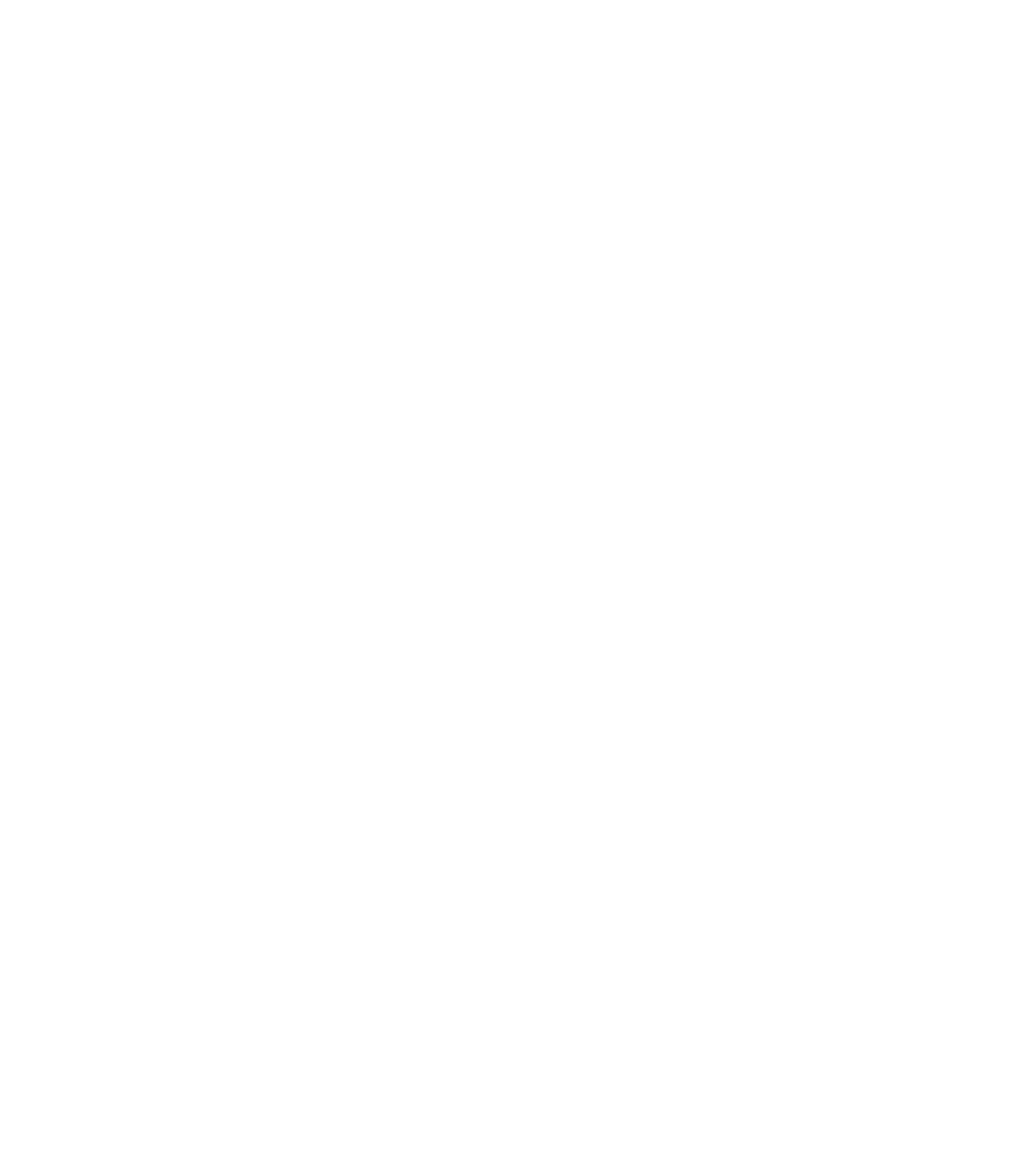
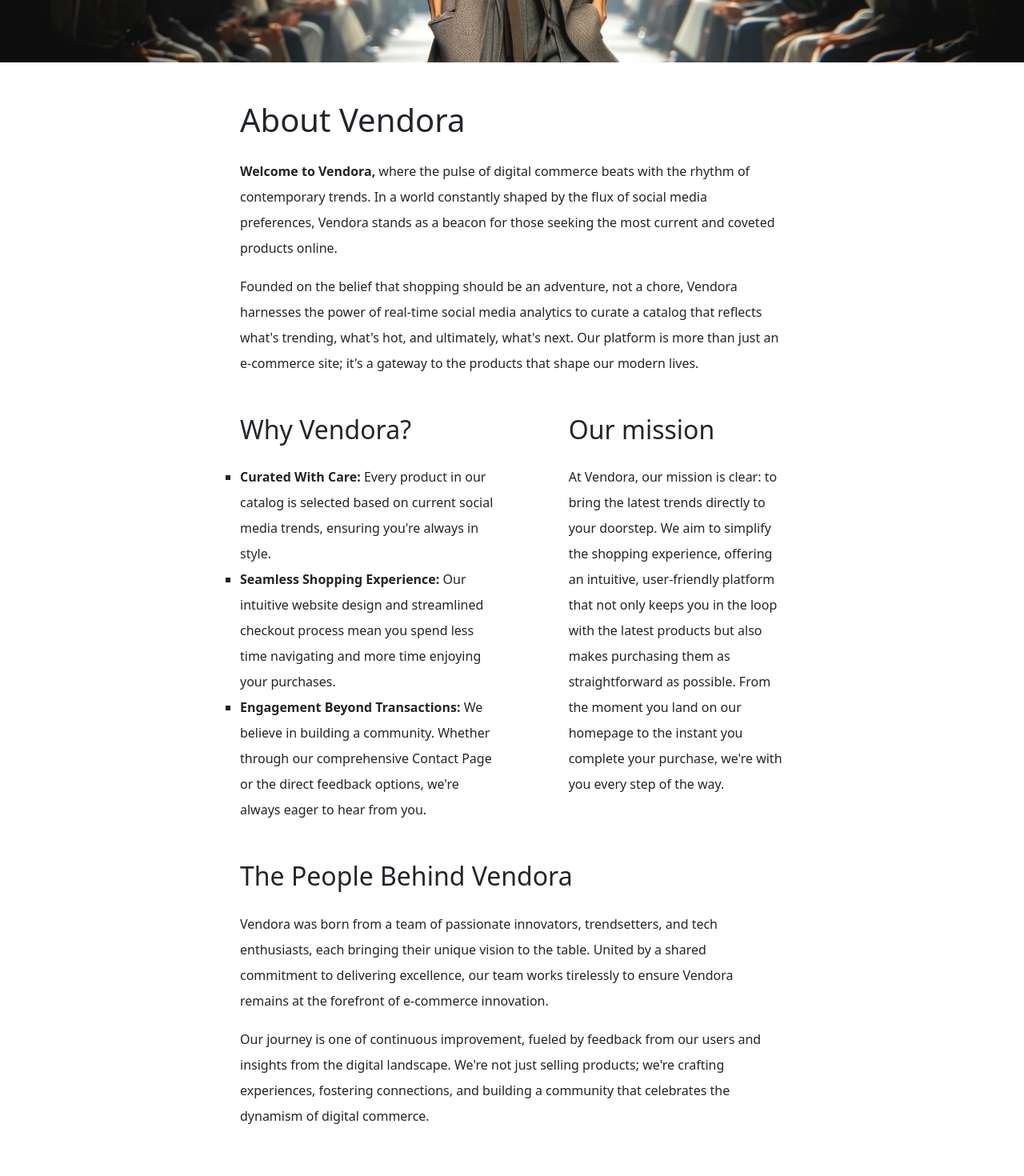
Before and after one commit to Queenen/Vendora, a React (Create React App) app: page /about in a window 1280 px wide. Shown: the part 600-2070 px from the top of the page at 80% size. Before the commit the page ends 800 px from the top, so only its background shows below. Built offline with nearby package versions, Linux system fonts and the light colour scheme; no server answers.

Commit message:
Update index.jsx

```diff
--- a/src/pages/about/index.jsx
+++ b/src/pages/about/index.jsx
@@ -1,5 +1,93 @@
-//import styles from "./About.module.css";
+import styles from "./About.module.css";
 
-function AboutPage() {}
+function AboutPage() {
+  return (
+    <>
+      <main id={styles.aboutPage} className="container-fluid p-0 m-0">
+        <div id={styles.aboutImg}>
+          <img
+            src="/images/model-catwalk.webp"
+            alt="model on a catwalk"
+            className="img-fluid"
+          />
+        </div>
+        <section
+          className="row p-5 d-flex flex-column gap-4 gap-lg-2 g-lg-4 mx-auto flex-lg-row flex-lg-wrap justify-content-lg-between"
+          id={styles.aboutInfo}
+        >
+          <div className="col-lg-12">
+            <h1>About Vendora</h1>
+            <p>
+              <span className="fw-bold">Welcome to Vendora,</span> where the
+              pulse of digital commerce beats with the rhythm of contemporary
+              trends. In a world constantly shaped by the flux of social media
+              preferences, Vendora stands as a beacon for those seeking the most
+              current and coveted products online.
+            </p>
+            <p>
+              Founded on the belief that shopping should be an adventure, not a
+              chore, Vendora harnesses the power of real-time social media
+              analytics to curate a catalog that reflects what's trending,
+              what's hot, and ultimately, what's next. Our platform is more than
+              just an e-commerce site; it's a gateway to the products that shape
+              our modern lives.
+            </p>
+          </div>
+          <div className="col-lg-6">
+            <h2>Why Vendora?</h2>
+            <ul className="ps-0">
+              <li>
+                <span className="fw-bold">Curated With Care:</span> Every
+                product in our catalog is selected based on current social media
+                trends, ensuring you're always in style.
+              </li>
+              <li>
+                <span className="fw-bold">Seamless Shopping Experience:</span>{" "}
+                Our intuitive website design and streamlined checkout process
+                mean you spend less time navigating and more time enjoying your
+                purchases.
+              </li>
+              <li>
+                <span className="fw-bold">Engagement Beyond Transactions:</span>{" "}
+                We believe in building a community. Whether through our
+                comprehensive Contact Page or the direct feedback options, we're
+                always eager to hear from you.
+              </li>
+            </ul>
+          </div>
+          <div className="col-lg-5">
+            <h2>Our mission</h2>
+            <p>
+              At Vendora, our mission is clear: to bring the latest trends
+              directly to your doorstep. We aim to simplify the shopping
+              experience, offering an intuitive, user-friendly platform that not
+              only keeps you in the loop with the latest products but also makes
+              purchasing them as straightforward as possible. From the moment
+              you land on our homepage to the instant you complete your
+              purchase, we're with you every step of the way.
+            </p>
+          </div>
+          <div className="col-lg-12">
+            <h2>The People Behind Vendora</h2>
+            <p>
+              Vendora was born from a team of passionate innovators,
+              trendsetters, and tech enthusiasts, each bringing their unique
+              vision to the table. United by a shared commitment to delivering
+              excellence, our team works tirelessly to ensure Vendora remains at
+              the forefront of e-commerce innovation.
+            </p>
+            <p>
+              Our journey is one of continuous improvement, fueled by feedback
+              from our users and insights from the digital landscape. We're not
+              just selling products; we're crafting experiences, fostering
+              connections, and building a community that celebrates the dynamism
+              of digital commerce.
+            </p>
+          </div>
+        </section>
+      </main>
+    </>
+  );
+}
 
 export default AboutPage;
```
